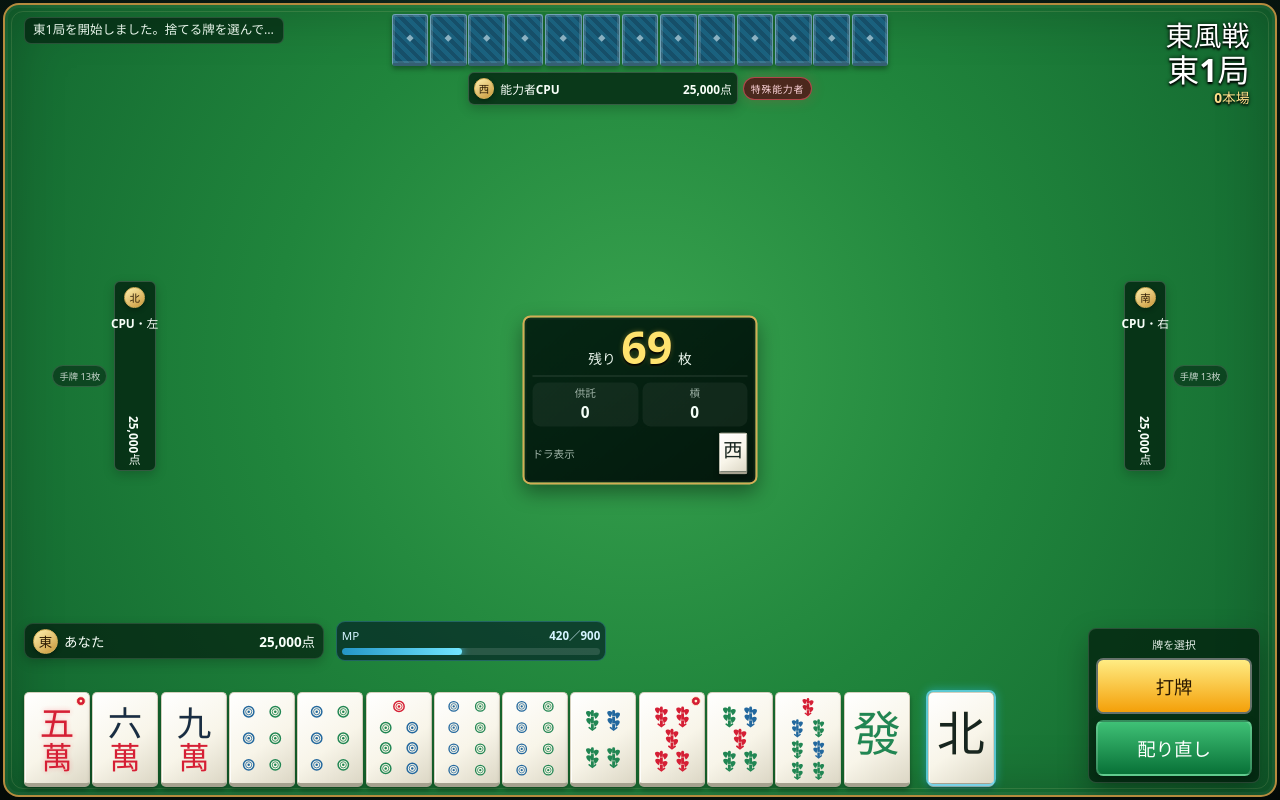
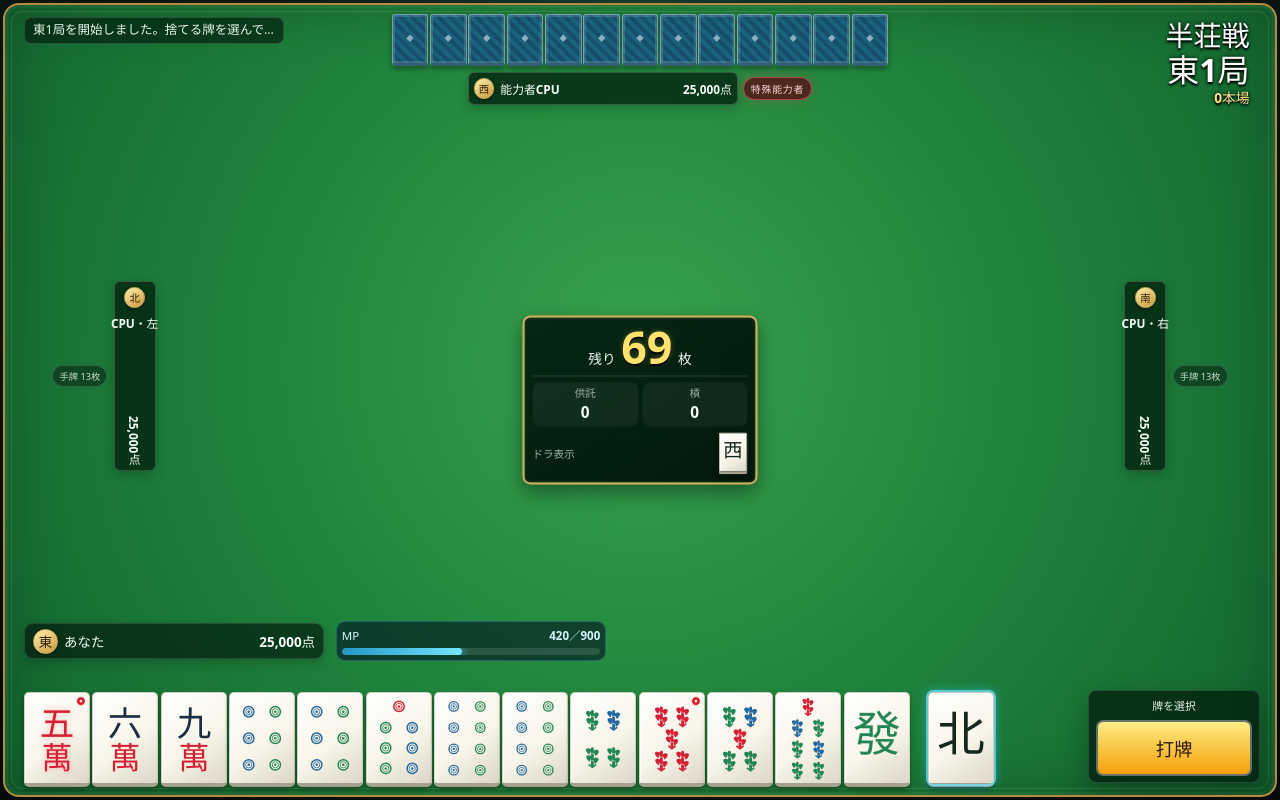
Before and after one commit to takugo20/mahjong-skill-game, a React (Vite) app: page / in a window 1280 px wide. Built offline with nearby package versions, Linux system fonts and the light colour scheme.

Commit message:
Update GameBoard.tsx

```diff
--- a/src/GameBoard.tsx
+++ b/src/GameBoard.tsx
@@ -292,13 +292,7 @@ export function GameBoard() {
         </p>
 
         <div className="round-corner-panel">
-          <span>
-            {getWindLabel(
-              round.prevailingWind
-            )}
-            風戦
-          </span>
-
+          <span>半荘戦</span>
           <strong>
             {getRoundLabel(round)}
           </strong>
@@ -481,15 +475,7 @@ export function GameBoard() {
                     : "牌を選択"}
           </div>
 
-          <div
-            className={`control-buttons ${
-              canTsumo &&
-              round.phase !== "roundEnd" &&
-              round.phase !== "matchEnd"
-                ? "control-buttons--triple"
-                : ""
-            }`}
-          >
+          <div className="control-buttons">
             {round.phase === "matchEnd" ? (
               <button
                 type="button"
@@ -550,17 +536,6 @@ export function GameBoard() {
                 </button>
               </>
             )}
-
-            {round.phase !== "reaction" &&
-              round.phase !== "matchEnd" && (
-                <button
-                  type="button"
-                  className="secondary-button"
-                  onClick={handleRestart}
-                >
-                  配り直し
-                </button>
-              )}
           </div>
         </section>
         {winResult && (
```
